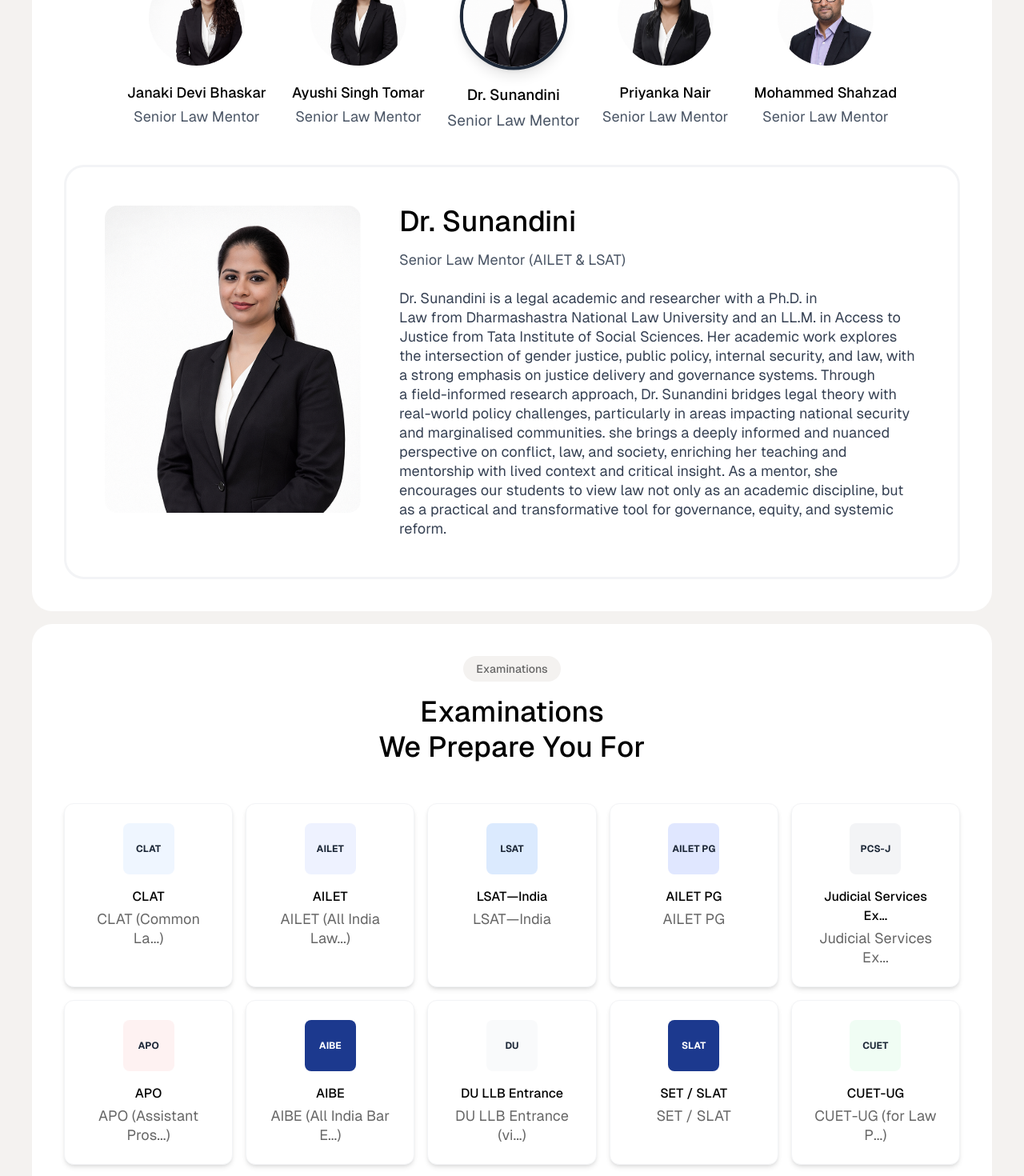
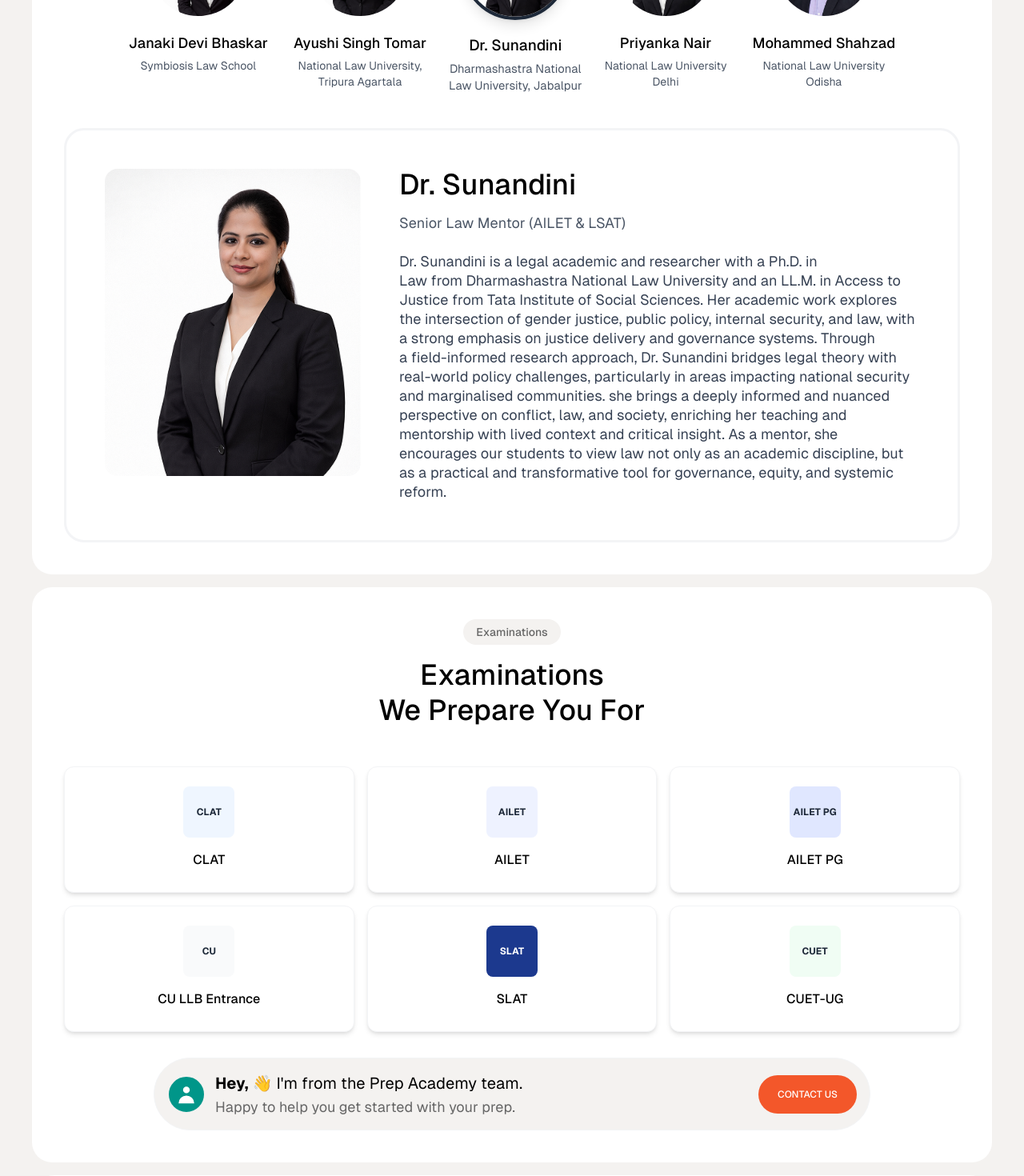
Before and after one commit to mohamed-raihan/law-prep, a React (Vite) app: page / in a window 1280 px wide. Shown: the part 1120-2590 px from the top of the page at 80% size. Built offline with nearby package versions, Linux system fonts and the light colour scheme; the HTML template or start-up script is replaced by a standard one.

Commit message:
updated home page and about us page

```diff
--- a/src/components/contact/joureny.jsx
+++ b/src/components/contact/joureny.jsx
@@ -25,9 +25,9 @@ function CircularArrowIcon() {
 const journeyCards = [
   {
     id: 1,
-    title: 'Flexible Payment Options',
+    title: 'Structured Study Plans',
     paragraph:
-      'Choose from convenient payment plans and EMI options that make learning accessible without financial stress.'
+      'A structured study plan built to ensure clear syllabus coverage and consistent progress.'
   },
   {
     id: 2,
--- a/src/components/home/Examination.jsx
+++ b/src/components/home/Examination.jsx
@@ -3,72 +3,43 @@ const examinations = [
   {
     id: 1,
     name: 'CLAT',
-    fullName: 'CLAT (Common La...)',
+    // fullName: 'CLAT (Common La...)',
     logoBg: 'bg-blue-50',
     logoText: 'CLAT'
   },
   {
     id: 2,
     name: 'AILET',
-    fullName: 'AILET (All India Law...)',
+    // fullName: 'AILET (All India Law...)',
     logoBg: 'bg-indigo-50',
     logoText: 'AILET'
   },
   {
     id: 3,
-    name: 'LSAT—India',
-    fullName: 'LSAT—India',
-    logoBg: 'bg-blue-100',
-    logoText: 'LSAT'
-  },
-  {
-    id: 4,
     name: 'AILET PG',
-    fullName: 'AILET PG',
+    // fullName: 'AILET PG',
     logoBg: 'bg-indigo-100',
     logoText: 'AILET PG'
   },
   {
-    id: 5,
-    name: 'Judicial Services Ex...',
-    fullName: 'Judicial Services Ex...',
-    logoBg: 'bg-gray-100',
-    logoText: 'PCS-J'
+    id: 4,
+    name: 'CU LLB Entrance',
+    // fullName: 'Christ University LLB Entrance Exam, Bangalore',
+    logoBg: 'bg-gray-50',
+    logoText: 'CU'
   },
   {
-    id: 6,
-    name: 'APO',
-    fullName: 'APO (Assistant Pros...)',
-    logoBg: 'bg-red-50',
-    logoText: 'APO'
-  },
-  {
-    id: 7,
-    name: 'AIBE',
-    fullName: 'AIBE (All India Bar E...)',
-    logoBg: 'bg-blue-900',
-    logoText: 'AIBE',
-    textColor: 'text-white'
-  },
-  {
-    id: 8,
-    name: 'DU LLB Entrance',
-    fullName: 'DU LLB Entrance (vi...)',
-    logoBg: 'bg-gray-50',
-    logoText: 'DU'
-  },
-  {
-    id: 9,
-    name: 'SET / SLAT',
-    fullName: 'SET / SLAT',
+    id: 5,
+    name: 'SLAT',
+    // fullName: 'SLAT',
     logoBg: 'bg-blue-900',
     logoText: 'SLAT',
     textColor: 'text-white'
   },
   {
-    id: 10,
+    id: 6,
     name: 'CUET-UG',
-    fullName: 'CUET-UG (for Law P...)',
+    // fullName: 'CUET-UG (for Law P...)',
     logoBg: 'bg-green-50',
     logoText: 'CUET'
   }
@@ -89,7 +60,7 @@ export default function Examination() {
       </div>
 
       {/* Examinations Grid */}
-      <div className="grid grid-cols-1 md:grid-cols-5 gap-4 mb-8">
+      <div className="grid grid-cols-1 md:grid-cols-3 gap-4 mb-8">
         {examinations.map((exam) => (
           <div
             key={exam.id}
--- a/src/components/home/Experts.jsx
+++ b/src/components/home/Experts.jsx
@@ -4,7 +4,7 @@ const mentors = [
   {
     id: 1,
     name: 'Janaki Devi Bhaskar',
-    title: 'Senior Law Mentor',
+    title: 'Symbiosis Law School',
     detailedTitle: 'Senior Law Mentor (CLAT & AILET)',
     image: '/janakiDevi.png',
     bio: 'Janaki Devi Bhaskar is a legal researcher and policy professional whose work sits at the intersection of law, justice, and sustainable development. An NLU graduate with an LL.M. in Criminal and Securities Law, she brings a strong academic foundation combined with a sharp focus on real-world policy impact. Janaki’s approach is rooted in intersectionality understanding how law, society, and economics interact to shape fair and inclusive systems. Alongside this, she believes that education reform and economic self-sufficiency are essential pillars for building empowered, dignified, and resilient communities. As a mentor, Janaki with her experience and strategistic approach brings clarity, purpose, and perspective encouraging our students to see law not just as a profession, but as a powerful tool for structural change.'
@@ -12,7 +12,7 @@ const mentors = [
   {
     id: 2,
     name: 'Ayushi Singh Tomar',
-    title: 'Senior Law Mentor',
+    title: ['National Law University, ', 'Tripura Agartala'],
     detailedTitle: 'Senior Law Mentor (CLAT & LSAT)',
     image: '/ayushiSingh.png',
     bio: 'Aayushi Singh Tomar is a legal academic and researcher currently pursuing her Ph.D. at National Law University, Tripura (Agartala). With a strong academic orientation, she brings a research-driven and concept-focused approach to legal education. As a mentor, Aayushi is committed to helping students build conceptual clarity, analytical thinking, and a strong foundational understanding of law. Her mentoring style emphasizes structured learning and strategic preparation, enabling learners to approach competitive exams and legal studies with confidence and academic rigour.She believes in guiding students not just to learn, but to think critically, reason effectively, and apply legal concepts with precision skills that are essential for long-term success in the legal field.'
@@ -20,7 +20,7 @@ const mentors = [
   {
     id: 3,
     name: 'Dr. Sunandini',
-    title: 'Senior Law Mentor',
+    title: ['Dharmashastra National', 'Law University, Jabalpur'],
     detailedTitle: 'Senior Law Mentor (AILET & LSAT)',
     image: '/Dr.Sunandini.png',
     bio: 'Dr. Sunandini is a legal academic and researcher with a Ph.D. in Law from Dharmashastra National Law University and an LL.M. in Access to Justice from Tata Institute of Social Sciences. Her academic work explores the intersection of gender justice, public policy, internal security, and law, with a strong emphasis on justice delivery and governance systems. Through a field-informed research approach, Dr. Sunandini bridges legal theory with real-world policy challenges, particularly in areas impacting national security and marginalised communities. she brings a deeply informed and nuanced perspective on conflict, law, and society, enriching her teaching and mentorship with lived context and critical insight. As a mentor, she encourages our students to view law not only as an academic discipline, but as a practical and transformative tool for governance, equity, and systemic reform.'
@@ -28,7 +28,7 @@ const mentors = [
   {
     id: 4,
     name: 'Priyanka Nair',
-    title: 'Senior Law Mentor',
+    title: ['National Law University', 'Delhi'],
     detailedTitle: 'Senior Law Mentor (CLAT & AILET)',
     image: '/priyankaNair.png',
     bio: 'Priyanka Nair is a legal professional and academic with a strong foundation across criminal justice, business laws, and legal practice. She holds a Bachelor of Laws (LL.B.) from Kerala Law Academy Law College, Thiruvananthapuram, and a Master of Laws (LL.M.) in Business Laws from National Law University, Delhi. She further pursued her Ph.D. in Criminal Justice / Law Enforcement Administration from Hidayatullah National Law University, reflecting her deep academic engagement with justice systems, enforcement mechanisms, and criminal law frameworks. Priyanka is enrolled as an Advocate with the Bar Council of Delhi, bringing practical legal insight into her academic and mentoring work. Known for her critical thinking and analytical skills, she guides our students to approach law with clarity, structure, and strategic reasoning bridging doctrinal understanding with real-world legal application. As a mentor, she focuses on building strong conceptual foundations while helping students develop the critical skills required for legal studies, research, and professional practice.'
@@ -36,7 +36,7 @@ const mentors = [
   {
     id: 5,
     name: 'Mohammed Shahzad',
-    title: 'Senior Law Mentor',
+    title: ['National Law University', 'Odisha'],
     detailedTitle: 'Senior Law Mentor (CLAT, AILET & LSAT)',
     image: '/mohammedShahzad.png',
     bio: 'Mohammed Shahzad Shafi is a legal academic with a strong academic grounding in corporate, commercial, and doctrinal legal studies. His academic journey reflects a commitment to excellence in legal scholarship and student mentorship. He is currently pursuing his Ph.D. in Law at National Law University, Odisha, where his research reflects a deep engagement with contemporary legal frameworks and evolving regulatory landscapes. Known for his academic excellence and analytical depth, his doctoral research is rooted in rigorous scholarship, critical inquiry, and a commitment to advancing legal understanding. As a mentor, Mohammed Shahzad Shafi brings a structured, concept-driven approach to legal education. He focuses on helping students build strong fundamentals, analytical clarity, and academic depth, with a particular emphasis on legal research as a core professional skill.'
@@ -120,9 +120,17 @@ export default function Experts() {
               <h3 className="text-sm sm:text-base md:text-lg font-medium text-center mb-1 max-w-[120px] sm:max-w-[150px] md:max-w-none">
                 {mentor.name}
               </h3>
-              <p className="text-xs sm:text-sm text-gray-600 text-center max-w-[120px] sm:max-w-[150px] md:max-w-none">
-                {mentor.title}
-              </p>
+              <span className="text-xs sm:text-sm text-gray-600 text-center max-w-[120px] sm:max-w-[150px] md:max-w-none">
+                {Array.isArray(mentor.title) ? (
+                  <>
+                    {mentor.title[0]}
+                    <br />
+                    {mentor.title[1]}
+                  </>
+                ) : (
+                  mentor.title
+                )}
+              </span>
             </div>
           ))}
         </div>
--- a/src/components/home/Hero.jsx
+++ b/src/components/home/Hero.jsx
@@ -23,9 +23,9 @@ export default function Hero() {
 
             {/* Main Heading */}
             <h1 className="text-3xl sm:text-4xl md:text-5xl lg:text-6xl xl:text-7xl font-bold text-left text-black leading-tight">
-              From Law Aspiration to<br />
-              Admission.<br />
-              <span className="text-orange-500">One solution. Law Prep</span>
+            Full-Spectrum Coaching
+            <br />
+              <span className="text-orange-500">for Law Entrance Exams.</span>
             </h1>
 
             {/* Body Text */}
--- a/src/components/home/Preperation.jsx
+++ b/src/components/home/Preperation.jsx
@@ -28,9 +28,9 @@ function CapIcon() {
 const cards = [
   {
     id: 1,
-    title: 'Adaptive Learning Batches',
+    title: 'Adaptive Virtual Classroom',
     paragraph:
-      'Choose between intensive offline classes or flexible online batches, both led by expert faculty and supported by 24/7 recorded sessions to strengthen concepts and reinforce classroom learning.'
+      'Attend live online classes and access recorded sessions on a flexible digital platform, learn from NLU mentors anywhere, revisit concepts anytime, and stay supported through interactive sessions and online doubt resolution.'
   },
   {
     id: 2,
--- a/src/pages/AboutUs.jsx
+++ b/src/pages/AboutUs.jsx
@@ -15,7 +15,7 @@ export default function AboutUs() {
         <Statistics />
         <Experts />
         <WhyChoose />
-        <Subscribe />
+        {/* <Subscribe /> */}
         <Footer />
       </div>
     </div>
```
Also changed, not shown: vercel.json (added).
